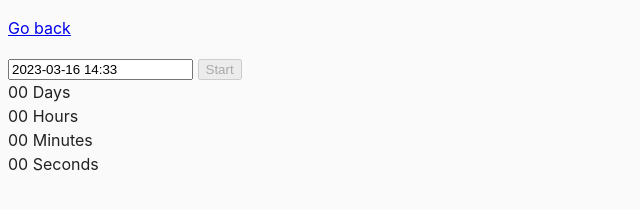
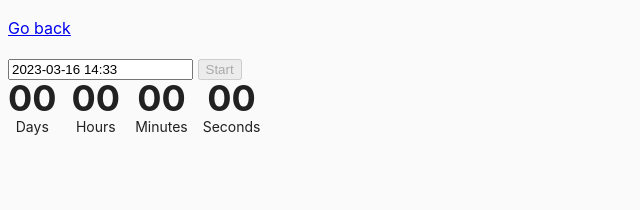
Before and after one commit to Zversh3108/goit-js-hw-09, a website built with Parcel: page src/02-timer.html in a window 1280 px wide. Shown: the whole page, without its empty margins (0-640 px from the left). Built offline with nearby package versions, Linux system fonts and the light colour scheme.

Commit message:
withTimerStyle

```diff
--- a/src/css/common.css
+++ b/src/css/common.css
@@ -16,3 +16,26 @@ img {
   display: block;
   max-width: 100%;
 }
+.timer {
+  font-size: 24px;
+  display: flex;
+  flex-direction: row;
+  gap: 15px;
+}
+
+.field {
+  display: flex;
+  flex-direction: column;
+  align-items: center;
+
+}
+
+.value {
+  font-weight: bold;
+  font-size: 36px;
+  line-height: 36px;
+}
+
+.label {
+  font-size: 14px;
+}
```
